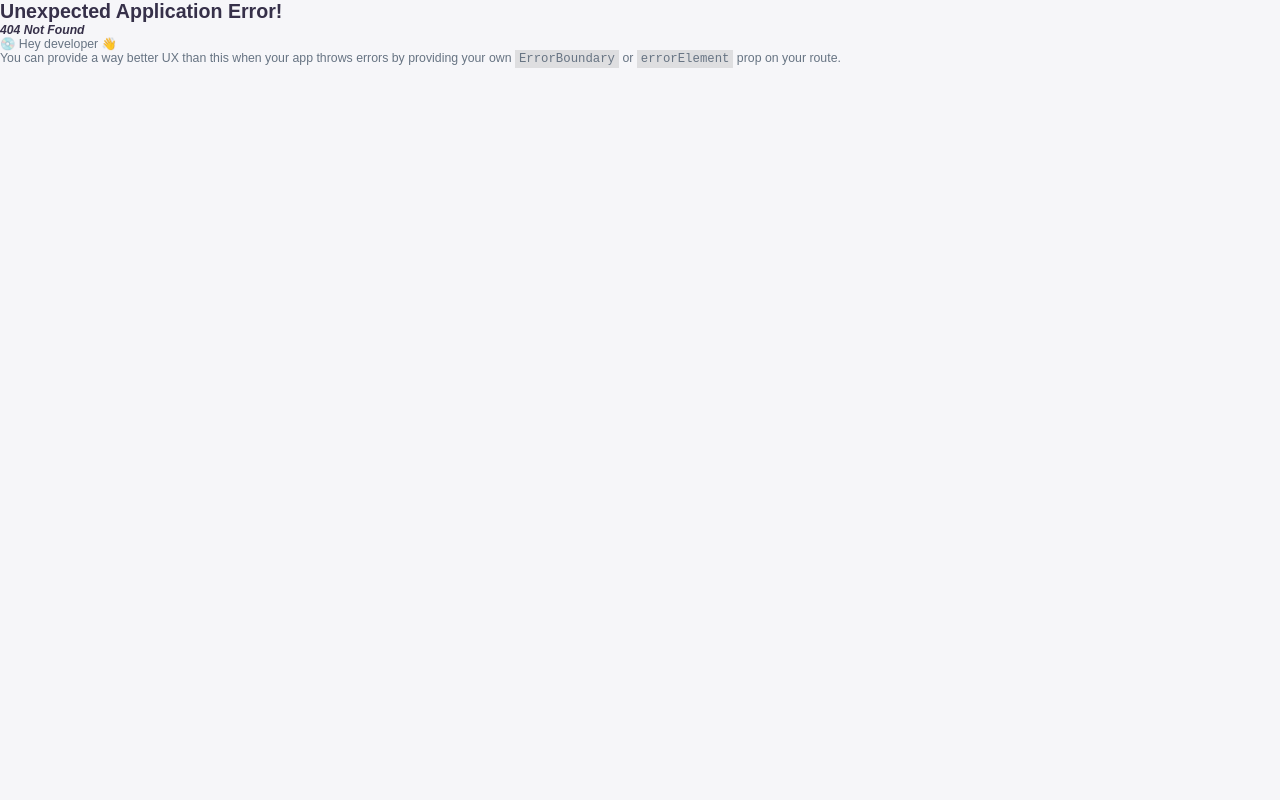
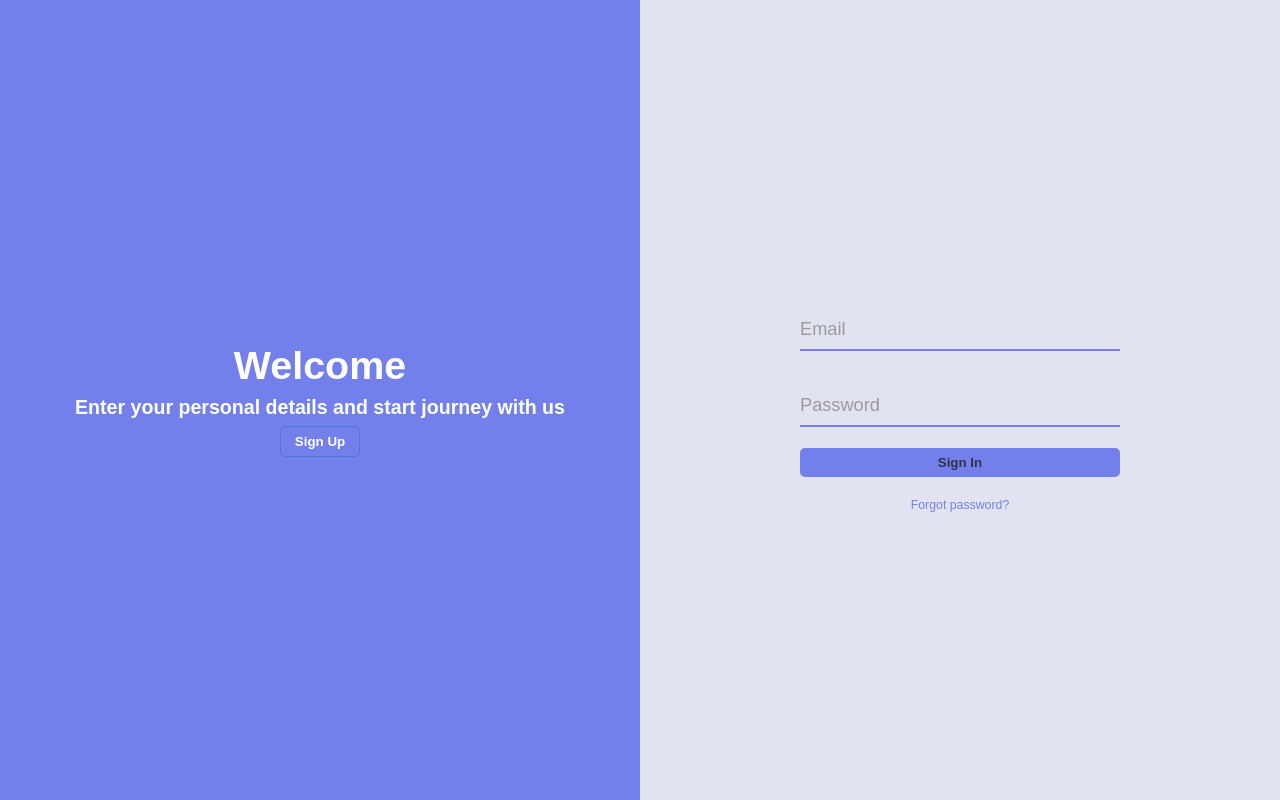
Before and after one commit to dxdns/react-components, a React (Vite) app: page /auth in a window 1280 px wide. Before the commit this address had no page. Built offline with nearby package versions, Linux system fonts and the light colour scheme.

Commit message:
template auth router

```diff
--- a/src/components/button/index.tsx
+++ b/src/components/button/index.tsx
@@ -1,24 +1,25 @@
 import React from "react"
 import "./style.css"
 import Spinner from "../spinner"
-import { VariantType } from "../../types"
+import { ColorType, VariantType } from "../../types"
 
 type Props = React.ButtonHTMLAttributes<HTMLButtonElement> & React.PropsWithChildren & {
     isLoading?: boolean
     variant?: VariantType
+    color?: ColorType
     right?: JSX.Element
     left?: JSX.Element
 }
 
 export default React.forwardRef<HTMLButtonElement, Props>((props, ref) => {
-    const { children, isLoading, variant = "contained", right, left, ...rest } = props
+    const { children, isLoading, variant = "contained", color = "inherit", right, left, ...rest } = props
     const hasChild = right || left ? "has-child" : ""
 
     return (
         <button
             ref={ref}
             {...rest}
-            className={`button ${variant} ${hasChild} ${rest.className}`}
+            className={`button ${variant} ${color} ${hasChild} ${rest.className}`}
             disabled={isLoading || rest.disabled}
         >
             {left}
--- a/src/components/button/style.css
+++ b/src/components/button/style.css
@@ -17,12 +17,24 @@
 
     &.contained {
         background: var(--color-primary);
+
+        /* &.inherit {
+            color: var(--color-white) !important;
+
+            &:hover {
+                background: var(--color-primary-variant) !important;
+            }
+        } */
     }
 
     &.outlined {
         background: none;
-        border: 1px solid var(--color-primary);
+        border: 1px solid var(--color-border);
         color: var(--color-primary);
+
+        &:hover {
+            border: 1px solid var(--color-border-hover);
+        }
     }
 
     &.text {
--- a/src/index.css
+++ b/src/index.css
@@ -18,6 +18,8 @@
   --color-secondary: #111e88;
   --color-dark-variant: #677483;
   --color-background: #f6f6f9;
+  --color-border: rgba(25, 118, 210, 0.5);
+  --color-border-hover: #1976d2;
 
   --card-border-radius: 2rem;
   --border-radius-1: 0.4rem;
@@ -37,6 +39,7 @@
   --color-dark-variant: #a3bdcc;
   --color-light: rgba(0, 0, 0, 0.4);
   --box-shadow: 0 2rem 3rem var(--color-light);
+  --color-border: rgba(144, 202, 249, 0.5);
 }
 
 * {
@@ -127,12 +130,10 @@ b {
 
 .error {
   color: var(--color-error) !important;
-  /* background: var(--color-error-variant) !important; */
 }
 
 .success {
   color: var(--color-success) !important;
-  /* background: var(--color-success-variant) !important; */
 }
 
 .warning {
--- a/src/layouts/auth/index.tsx
+++ b/src/layouts/auth/index.tsx
@@ -1,21 +1,18 @@
+import { Outlet } from "react-router-dom"
 import Button from "../../components/button"
-import Input from "../../components/input"
 import "./style.css"
 
 export default function AuthLayout() {
     return (
         <div className="auth-layout">
-            <div className="left">
+            <div className="auth-left">
                 <h1>Welcome</h1>
                 <h2>Enter your personal details and start journey with us</h2>
                 <Button variant="outlined">Sign Up</Button>
             </div>
-            <div className="right">
+            <div className="auth-right">
                 <form>
-                    <Input type="email" label="Email" />
-                    <Input type="password" label="Password" />
-                    <Button>Sign In</Button>
-                    <a href="#">Forgot password?</a>
+                    <Outlet />
                 </form>
             </div>
         </div>
--- a/src/layouts/auth/style.css
+++ b/src/layouts/auth/style.css
@@ -5,9 +5,8 @@
     grid-template-areas:
         "left right"
     ;
-}
 
-.left {
+    .auth-left {
         background: var(--color-primary);
         color: var(--color-white);
         display: flex;
@@ -17,7 +16,7 @@
         grid-area: left;
     }
 
-.right {
+    .auth-right {
         background: var(--color-light);
         display: flex;
         flex-direction: column;
@@ -32,6 +31,10 @@
             flex-direction: column;
             gap: 1rem;
             width: 100%;
-        height: 100%;
+
+            >button {
+                width: 50%;
             }
         }
+    }
+}
--- /dev/null
+++ b/src/pages/sign-in/index.tsx
@@ -0,0 +1,13 @@
+import Button from "../../components/button"
+import Input from "../../components/input"
+
+export default function SignIn() {
+    return (
+        <>
+            <Input type="email" label="Email" />
+            <Input type="password" label="Password" />
+            <Button>Sign In</Button>
+            <a href="#">Forgot password?</a>
+        </>
+    )
+}
--- a/src/router.tsx
+++ b/src/router.tsx
@@ -3,6 +3,8 @@ import Dashboard from "./pages/dashboard"
 import Home from "./pages/home"
 import Customer from "./pages/customer"
 import Template from "./layouts/template/template"
+import AuthLayout from "./layouts/auth"
+import SignIn from "./pages/sign-in"
 
 export const router = createBrowserRouter([
     {
@@ -23,4 +25,18 @@ export const router = createBrowserRouter([
             }
         ]
     },
+    {
+        path: "auth",
+        element: <AuthLayout />,
+        children: [
+            {
+                index: true,
+                element: <SignIn />
+            }
+        ]
+    },
+    {
+        path: "*",
+        element: <>Not Found</>
+    }
 ])
```
Lines whose indentation alone changed are shown as unchanged.
